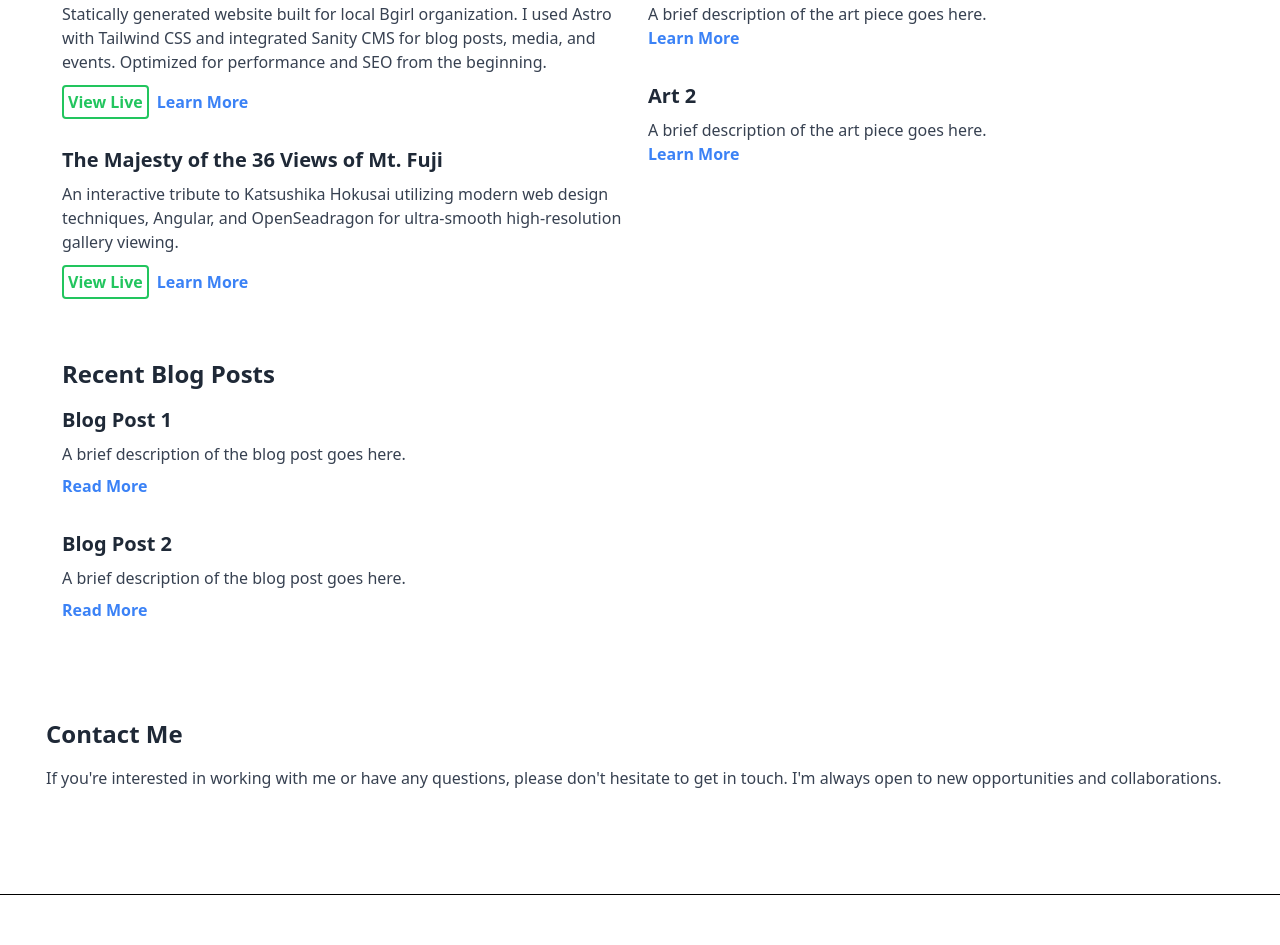
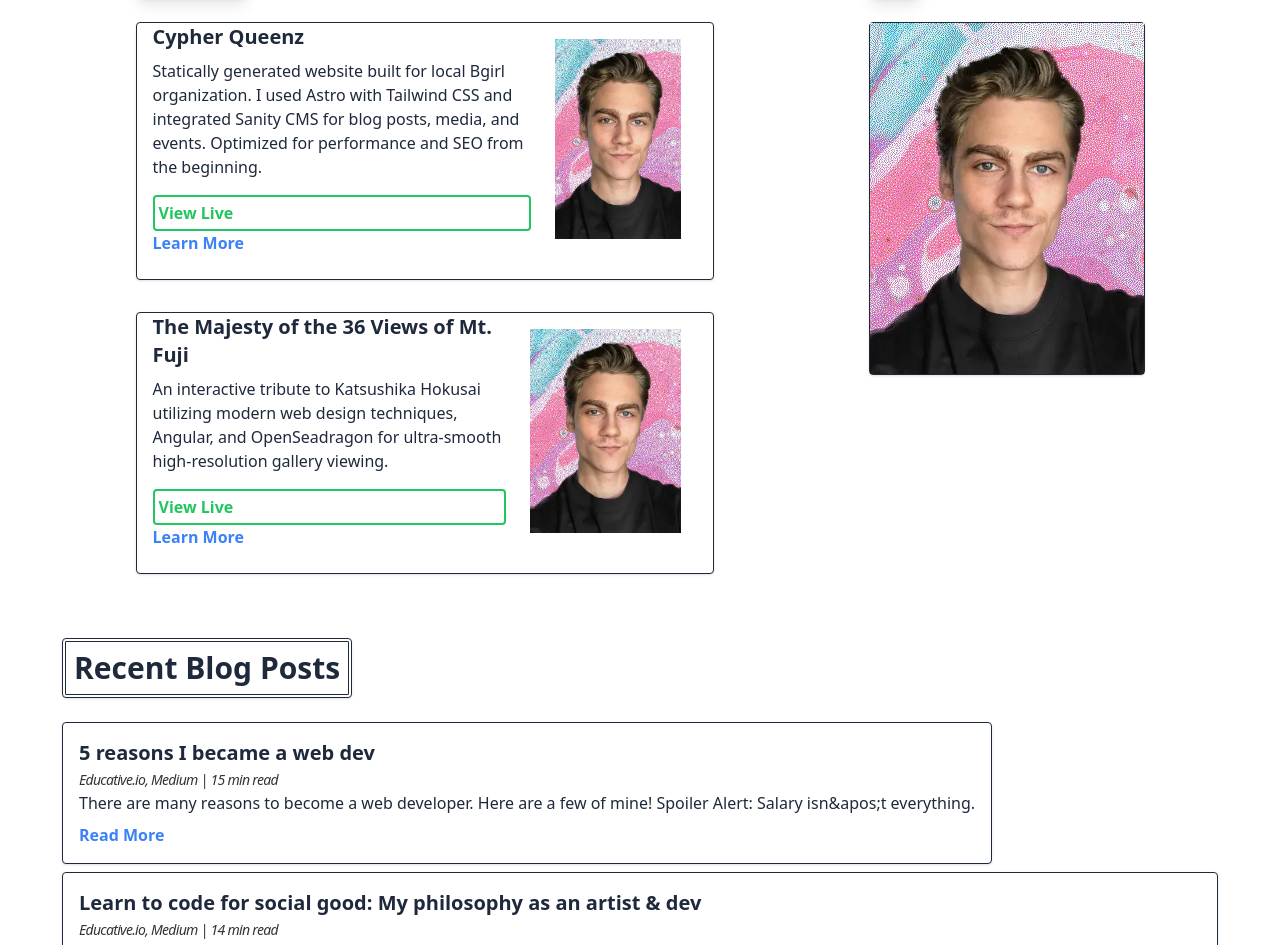
Before and after one commit to seancswanson/seancswanson-2023, a Next.js app: page / in a window 1280 px wide. Shown: the part 807-1752 px from the top of the page. Built offline with nearby package versions, Linux system fonts and the light colour scheme; what tailwindcss-image-rendering would draw is missing.

Commit message:
Refactor for reusable components on the home page.

```diff
--- /dev/null
+++ b/components/ArtProject.tsx
@@ -0,0 +1,20 @@
+import Image, { StaticImageData } from "next/image";
+
+interface Props {
+  project: Project;
+}
+
+interface Project {
+  title: string;
+  description: string;
+  infoUrl: string;
+  img: StaticImageData;
+}
+
+export const ArtProject = ({ project }: Props) => {
+  return (
+    <div className="rounded  border border-slate-800 bg-white shadow">
+      <Image src={project.img} alt="Github Icon" className="h-full w-full object-cover object-center" />
+    </div>
+  );
+};
--- /dev/null
+++ b/components/RecentBlogPost.tsx
@@ -0,0 +1,26 @@
+interface Props {
+  post: Post;
+}
+
+interface Post {
+  title: string;
+  description: string;
+  url: string;
+  featuredOn: string;
+  minToRead: string;
+}
+
+export const RecentBlogPost = ({ post }: Props) => {
+  return (
+    <div className="rounded border border-slate-800 bg-white p-4 shadow">
+      <h3 className="text-xl font-bold text-slate-800">{post.title}</h3>
+      <span className="text-sm italic tracking-tighter opacity-80">
+        {post.featuredOn} | {post.minToRead} min read
+      </span>
+      <p className="mb-2 text-slate-800">{post.description}</p>
+      <a href={post.url} className="font-bold text-blue-500">
+        Read More
+      </a>
+    </div>
+  );
+};
--- /dev/null
+++ b/components/WebDevProject.tsx
@@ -0,0 +1,34 @@
+import Image from "next/image";
+import Link from "next/link";
+import sacrificePreview from "../assets/me-2.webp";
+
+interface Props {
+  project: Project;
+}
+
+interface Project {
+  title: string;
+  description: string;
+  liveUrl: string;
+  infoUrl: string;
+}
+
+export const WebDevProject = ({ project }: Props) => {
+  return (
+    <div className=" mb-8 flex rounded  border border-slate-800 bg-white px-4 pb-6 shadow">
+      <div className="flex flex-col justify-evenly">
+        <h4 className="text-xl font-bold text-slate-800">{project.title}</h4>
+        <p className="mt-2 mb-4 text-slate-800">{project.description}</p>
+        <a href={project.liveUrl} className="mr-2 rounded border-2 border-green-500 p-1 font-bold text-green-500">
+          View Live
+        </a>
+        <Link href={project.infoUrl} className="font-bold text-blue-500">
+          Learn More
+        </Link>
+      </div>
+      <div className="h-full w-full p-4">
+        <Image src={sacrificePreview} alt="Github Icon" className="h-full w-full object-cover object-center" />
+      </div>
+    </div>
+  );
+};
--- a/pages/index.tsx
+++ b/pages/index.tsx
@@ -1,9 +1,11 @@
 import Head from "next/head";
-
+import sacrificePreview from "../assets/me-2.webp";
+import { ArtProject } from "../components/ArtProject";
 import { Footer } from "../components/Footer";
 import { Header } from "../components/Header";
 import { Hero } from "../components/Hero";
-
+import { RecentBlogPost } from "../components/RecentBlogPost";
+import { WebDevProject } from "../components/WebDevProject";
 export default function Home() {
   return (
     <>
@@ -17,75 +19,59 @@ export default function Home() {
       <main className="m-auto flex min-h-screen w-full  max-w-[1268px] flex-col justify-between px-6">
         <div className=" mx-auto  px-4 py-8">
           <Hero />
-          <div className="mx-auto px-4 py-8">
-            <h2 className="mb-4 text-2xl font-bold text-gray-800">Featured Projects</h2>
-            <div className="grid grid-cols-1 gap-4 md:grid-cols-2">
-              <div className="mb-8">
-                <h3 className="mb-2 text-xl font-bold text-gray-800">WebDev</h3>
-
-                <div className="mb-8">
-                  <h4 className="mt-4 text-xl font-bold text-gray-800">Cypher Queenz</h4>
-                  <p className="mt-2 mb-4 text-gray-700">
-                    Statically generated website built for local Bgirl organization. I used Astro with Tailwind CSS and integrated Sanity CMS for blog posts, media, and events. Optimized for performance and SEO from the beginning.
-                  </p>
-                  <a href="https://seanthaswan.github.io/chairman-of-the-board/" className="mr-2 rounded border-2 border-green-500 p-1 font-bold text-green-500">
-                    View Live
-                  </a>
-                  <a href="https://seanthaswan.github.io/chairman-of-the-board/" className="font-bold text-blue-500">
-                    Learn More
-                  </a>
-                </div>
-                <div className="">
-                  <h4 className="mt-4 text-xl font-bold text-gray-800">The Majesty of the 36 Views of Mt. Fuji</h4>
-                  <p className="mt-2 mb-4 text-gray-700">An interactive tribute to Katsushika Hokusai utilizing modern web design techniques, Angular, and OpenSeadragon for ultra-smooth high-resolution gallery viewing.</p>
-                  <a href="https://osd-woodblocks-angular.pages.dev/home" className="mr-2 rounded border-2 border-green-500 p-1 font-bold  text-green-500">
-                    View Live
-                  </a>
-                  <a href="https://osd-woodblocks-angular.pages.dev/home" className="font-bold text-blue-500">
-                    Learn More
-                  </a>
-                </div>
+          <div className="mx-auto flex flex-col items-start px-4 py-8">
+            <h2 className="mb-8 rounded border-4 border-double border-slate-800 bg-white p-2 text-3xl font-extrabold text-slate-800 shadow">Featured Projects</h2>
+            <div className="flex justify-around gap-2">
+              <div className="flex w-1/2 flex-col ">
+                <h3 className="mb-6 self-start rounded bg-slate-800 px-2 text-2xl font-bold text-white shadow-lg">WebDev</h3>
+                <WebDevProject
+                  project={{
+                    title: "Cypher Queenz",
+                    description: "Statically generated website built for local Bgirl organization. I used Astro with Tailwind CSS and integrated Sanity CMS for blog posts, media, and events. Optimized for performance and SEO from the beginning.",
+                    liveUrl: "https://www.cypherqueenz.com",
+                    infoUrl: "https://www.cypherqueenz.com",
+                  }}
+                />
+                <WebDevProject
+                  project={{
+                    title: "The Majesty of the 36 Views of Mt. Fuji",
+                    description: "An interactive tribute to Katsushika Hokusai utilizing modern web design techniques, Angular, and OpenSeadragon for ultra-smooth high-resolution gallery viewing.",
+                    liveUrl: "https://osd-woodblocks-angular.pages.dev/home",
+                    infoUrl: "https://osd-woodblocks-angular.pages.dev/home",
+                  }}
+                />
               </div>
-              <div className="mb-8">
-                <h3 className="mb-2 text-xl font-bold text-gray-800">Art</h3>
-                <div className="mb-8">
-                  <h4 className="mt-4 text-xl font-bold italic text-gray-800">Sacrifice</h4>
-                  <p className="mt-2 text-gray-700">A brief description of the art piece goes here.</p>
-                  <a href="#" className="font-bold text-blue-500">
-                    Learn More
-                  </a>
-                </div>
-                <div>
-                  <h4 className="mt-4 text-xl font-bold text-gray-800">Art 2</h4>
-                  <p className="mt-2 text-gray-700">A brief description of the art piece goes here.</p>
-                  <a href="#" className="font-bold text-blue-500">
-                    Learn More
-                  </a>
-                </div>
+              <div className="flex flex-col ">
+                <h3 className="mb-6 self-start rounded bg-slate-800 px-2 text-2xl font-bold text-white shadow-lg">Art</h3>
+                <ArtProject project={{ title: "Sacrifice", description: "", infoUrl: "/art/sacrifice", img: sacrificePreview }} />
               </div>
             </div>
-            <div className="my-8">
-              <h2 className="mb-4 text-2xl font-bold text-gray-800">Recent Blog Posts</h2>
-              <div className="mb-8">
-                <h3 className="mb-2 text-xl font-bold text-gray-800">Blog Post 1</h3>
-                <p className="mb-2 text-gray-700">A brief description of the blog post goes here.</p>
-                <a href="#" className="font-bold text-blue-500">
-                  Read More
-                </a>
-              </div>
-              <div>
-                <h3 className="mb-2 text-xl font-bold text-gray-800">Blog Post 2</h3>
-                <p className="mb-2 text-gray-700">A brief description of the blog post goes here.</p>
-                <a href="#" className="font-bold text-blue-500">
-                  Read More
-                </a>
-              </div>
+            <div className="my-8 flex flex-col items-start gap-2">
+              <h2 className="mb-4 rounded border-4 border-double border-slate-800 bg-white p-2 text-3xl font-extrabold text-slate-800 shadow">Recent Blog Posts</h2>
+              <RecentBlogPost
+                post={{
+                  title: "5 reasons I became a web dev",
+                  featuredOn: "Educative.io, Medium",
+                  minToRead: "15",
+                  description: "There are many reasons to become a web developer. Here are a few of mine! Spoiler Alert: Salary isn&apos;t everything.",
+                  url: "/blog/5-reasons-I-became-a-web-dev",
+                }}
+              />
+              <RecentBlogPost
+                post={{
+                  title: "Learn to code for social good: My philosophy as an artist & dev",
+                  featuredOn: "Educative.io, Medium",
+                  minToRead: "14",
+                  description: "I share eight insights from my journey as a web developer which when combined make up a development philosophy that starts from embracing plot twists and creative solutions.",
+                  url: "/blog/learn-to-code-for-social-good",
+                }}
+              />
             </div>
           </div>
 
           <div className="my-8">
-            <h2 className="mb-4 text-2xl font-bold text-gray-800">Contact Me</h2>
-            <p className="mb-4 text-gray-700">If you&apos;re interested in working with me or have any questions, please don&apos;t hesitate to get in touch. I&apos;m always open to new opportunities and collaborations.</p>
+            <h2 className="mb-4 text-2xl font-bold text-slate-800">Contact Me</h2>
+            <p className="mb-4 text-slate-800">If you&apos;re interested in working with me or have any questions, please don&apos;t hesitate to get in touch. I&apos;m always open to new opportunities and collaborations.</p>
             <a href="#" className="btn btn-secondary rounded-full py-2 px-4 font-bold text-white">
               Get in Touch
             </a>
```
